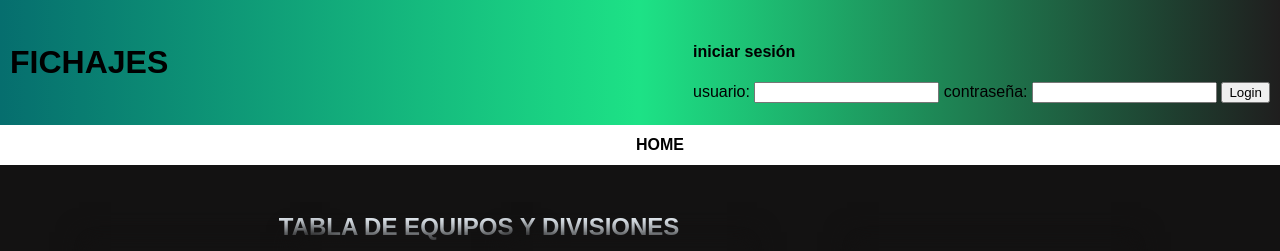
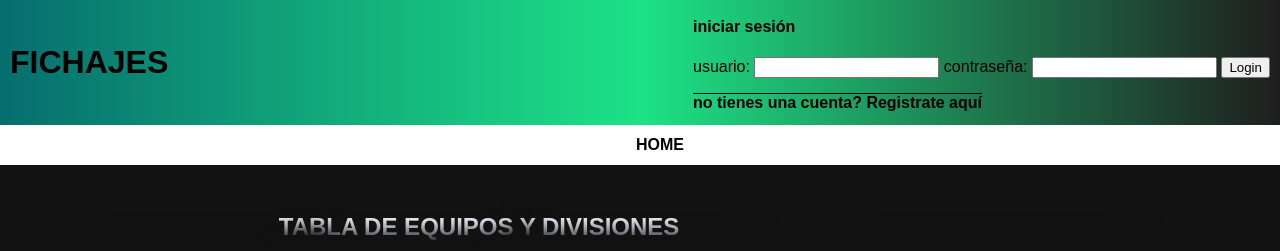
Before and after one commit to DrLiver/TPE1, a PHP site: page /equipo/register in a window 1280 px wide. Shown: the top 251 px of the page. Run offline with PHP 8.4, Linux system fonts and the light colour scheme; data comes from the database, SQL or seed files in the repository.

Commit message:
creacion de apartado register

```diff
--- a/controllers/loginController.php
+++ b/controllers/loginController.php
@@ -8,7 +8,7 @@ class loginController {
         $this->model = new loginModel();
     }
 
-    function login () {
+    function login ($username, $password) {
 
     }
 }
--- a/models/loginModel.php
+++ b/models/loginModel.php
@@ -2,4 +2,10 @@
 
 class loginModel {
 
+    private $basededatos;
+
+    function __construct(){
+        $this->basededatos = new PDO('mysql:host=localhost;'.'dbname=fichajes;charse=utf8','root','');
+    }
+
 }
--- a/styles/pageStyle.css
+++ b/styles/pageStyle.css
@@ -40,7 +40,10 @@ body {
     text-transform: uppercase;
 }
 
-#form {}
+#register {
+    font-weight: bolder;
+    text-decoration: overline;
+}
 
 
 /* tabla*/
@@ -54,7 +57,6 @@ table {
     display: flex;
     justify-content: center;
     margin-bottom: 50px;
-
 }
 
 th {
@@ -93,41 +95,41 @@ h2 {
     text-align: center;
     margin: 50px 0px 0px 0px;
 }
-a{
+
+a {
     text-decoration: none;
     color: #000;
 }
 
-.equipoDetalle{
+.equipoDetalle {
     width: 50%;
     height: 100px;
-
 }
 
-.tabla-detalle{
+.tabla-detalle {
     display: flex;
     justify-content: space-evenly;
     margin-bottom: 50px;
 }
 
-.detalles tr td{
+.detalles tr td {
     transition: all .5s;
     background: #216421;
     border: 2px solid black;
     font-size: 17px;
 }
 
-.detalles tr td:hover{
+.detalles tr td:hover {
     background-color: #079c4a;
 }
 
-.descripcion{
+.descripcion {
     margin: 0px 100px 0px 50px;
     height: auto;
     width: 20%;
 }
 
-.titulo-detalle{
+.titulo-detalle {
     margin: 3% 0 0 21%;
     text-align: start;
 }
--- a/view/pageView.php
+++ b/view/pageView.php
@@ -18,7 +18,8 @@ class PageView{
             <label for="password">contraseña:</label>
             <input type="text" name="password" id="inputLogin">
             <input type="submit" value="Login">
-        </form>');
+        </form>
+        <p id="register">no tienes una cuenta? Registrate <a href="register">aquí</a></p>');
         $this->smarty->assign('BASE_URL', BASE_URL);
         $this->smarty->display("templates/header.tpl");
         $this->smarty->display("templates/nav.tpl");
```
Also changed, not shown: templates_c/44b4c8959fe04a8f118234fa6d2f7b4eadc5d24d_0.file.nav.tpl.php (+5 -5 lines).
